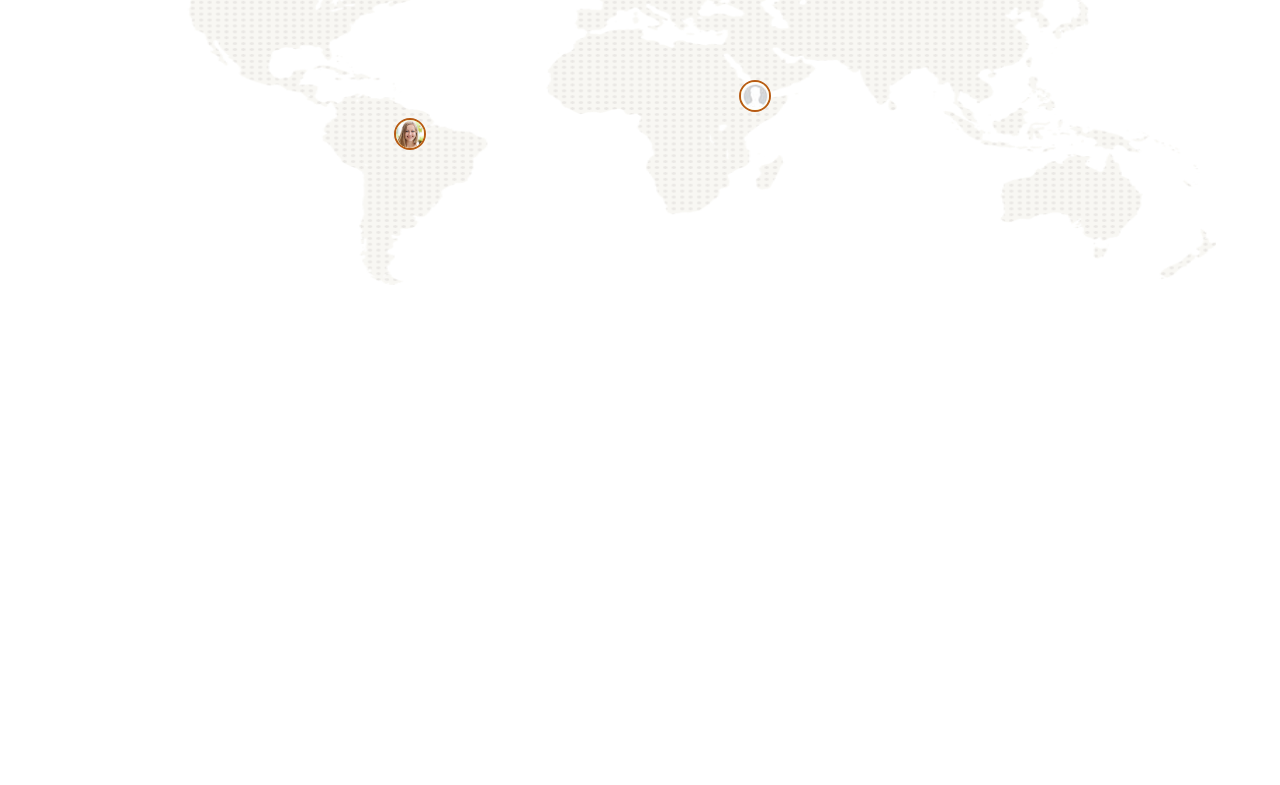
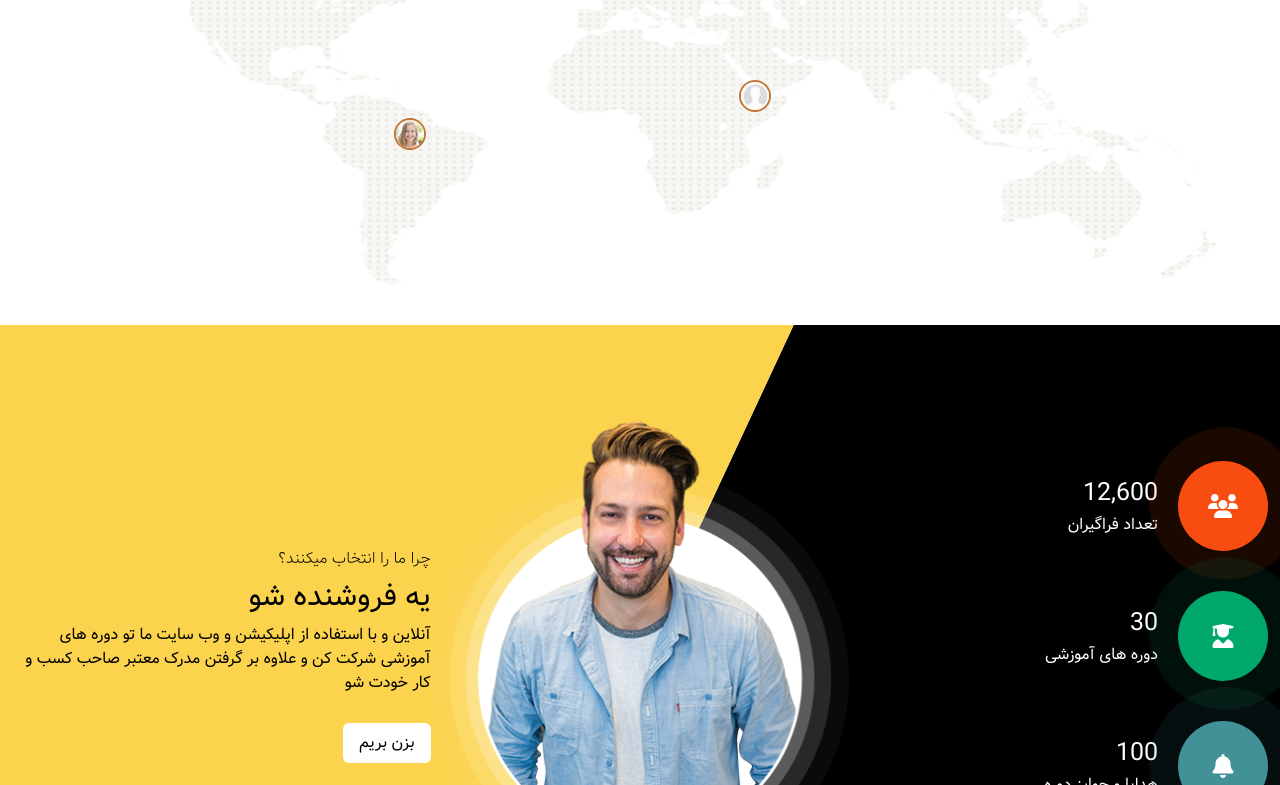
Before and after one commit to Ahadmtv/hojre, a React (Create React App) app: page / in a window 1280 px wide. Shown: the part 3455-4240 px from the top of the page. Before the commit the page ends 3740 px from the top, so only its background shows below. Built offline with nearby package versions, Linux system fonts and the light colour scheme.

Commit message:
AboutHome adeed

```diff
--- a/package.json
+++ b/package.json
@@ -16,10 +16,15 @@
     "@types/node": "^16.18.69",
     "@types/react": "^18.2.46",
     "@types/react-dom": "^18.2.18",
+    "countup.js": "^2.8.0",
+    "persianjs": "^0.4.0",
     "react": "^18.2.0",
+    "react-countup": "^6.5.0",
     "react-dom": "^18.2.0",
+    "react-intersection-observer": "^9.5.3",
     "react-router-dom": "^6.21.1",
     "react-scripts": "5.0.1",
+    "react-waypoint": "^10.3.0",
     "tippy.js": "^6.3.7",
     "typescript": "^4.9.5",
     "web-vitals": "^2.1.4"
--- /dev/null
+++ b/src/components/AboutHome.tsx
@@ -0,0 +1,76 @@
+
+import { FC } from "react";
+import CountUp from 'react-countup';
+import { useInView } from 'react-intersection-observer';
+import { Link } from "react-router-dom";
+const AboutHome: FC = () => {
+    const countList = [
+        {
+            iconName: 'fa-solid fa-users',
+            count: '12600',
+            text: 'تعداد فراگیران',
+            color: '#F94C10'
+        },
+        {
+            iconName: 'fa-solid fa-user-graduate',
+            count: '30',
+            text: 'دوره های آموزشی',
+            color: '#00A86B'
+        },
+        {
+            iconName: 'fa-solid fa-bell',
+            count: '100',
+            text: 'هدایا و جوایز دوره',
+            color: '#419197'
+        },
+    ]
+
+    const [inViewRef, inView] = useInView({
+        triggerOnce: true,
+        threshold: 0.1,
+    });
+
+    return (
+        <div className="my-10">
+            <div className="relative w-full" ref={inViewRef}>
+                <div className="bg-black absolute lg:left-1/2 w-full lg:-skew-x-[25deg] z-0 h-full"></div>
+                <div className="bg-amber-300 absolute lg:right-1/2 w-full lg:-skew-x-[25deg] z-0 h-full hidden lg:block"></div>
+                <div className="container mx-auto z-1 relative px-3">
+                    <div className="w-full h-full grid grid-co1-1 md:grid-cols-2 lg:grid-cols-3 py-24">
+                        <div>
+                            {countList.map((list, i) => {
+                                return (
+                                    <div key={i} className="flex items-center md:justify-normal my-10 max-w-[300px] md:max-w-max mx-auto md:mx-0">
+
+                                        <div className="relative">
+                                            <div style={{ backgroundColor: `${list.color}` }} className="w-[90px] h-[90px] rounded-full flex justify-center items-center z-[1] relative"><i className={`${list.iconName} text-2xl text-white`}></i></div>
+                                            <div style={{ backgroundColor: `${list.color}` }} className="w-[85px] h-[85px] rounded-full absolute top-0 right-0 z-[0] animate-ping"></div>
+                                        </div>
+                                        <div className="text-white mr-5">
+                                            {inView && <h4 className="text-[25px]"><CountUp start={0} end={Number(list.count)} /></h4>}
+                                            <p>{list.text}</p>
+                                        </div>
+
+                                    </div>
+                                )
+                            })}
+                        </div>
+                        <div className="md:order-last md:col-span-2 lg:order-none lg:col-span-1 flex justify-center items-center">
+                            <img src="./assets/images/instructor/01.png"></img>
+                        </div>
+                        <div className="flex justify-center items-center">
+                            <div className="text-white lg:text-black grid grid-col-1 gap-2">
+                                <h4 className="font-vazir-thin ">چرا ما را انتخاب میکنند؟</h4>
+                                <h4 className="font-vazir-bold text-3xl">یه فروشنده شو</h4>
+                                <p>آنلاین و با استفاده از اپلیکیشن و وب سایت ما تو دوره های آموزشی شرکت کن و علاوه بر گرفتن مدرک معتبر صاحب کسب و کار خودت شو</p>
+                                <div className="mt-5"><Link className="bg-white text-black rounded-md py-2 px-4 hover:-translate-y-1 duration-200 transition-transform ease-linear inline-block hover:bg-gray-100" to="/">بزن بریم</Link></div>
+                            </div>
+                        </div>
+                    </div>
+                </div>
+            </div>
+        </div>
+    )
+}
+
+export default AboutHome;
--- /dev/null
+++ b/src/components/persianjs.d.ts
@@ -0,0 +1 @@
+declare module 'persianjs';
--- a/src/pages/Home/Home.tsx
+++ b/src/pages/Home/Home.tsx
@@ -4,6 +4,7 @@ import CatHome from "../../components/CatHome"
 import ProductHome from "../../components/ProductHome"
 import RegisterHome from "../../components/RegisterHome"
 import MapHome from "../../components/MapHome"
+import AboutHome from "../../components/AboutHome"
 
 const Home: FC = () => {
   return (
@@ -13,6 +14,7 @@ const Home: FC = () => {
       <ProductHome/>
       <RegisterHome/>
       <MapHome/>
+      <AboutHome/>
     </div>
   )
 }
--- a/tailwind.config.js
+++ b/tailwind.config.js
@@ -5,6 +5,15 @@ module.exports = {
   ],
   theme: {
     extend: {
+      keyframes: {
+        ping: {
+          '0%': { transform: 'scale(0)', opacity: 1, transformOrigin: 'center' },
+          '100%': { transform: 'scale(2)', opacity: 0, transformOrigin: 'center' }
+        }
+      },
+      animation: {
+        ping: 'ping 1s cubic-bezier(0, 0, 0.2, 1) infinite'
+      },
       transitionProperty: {
         'height': 'height',
         'spacing': 'margin, padding',
```
Also changed, not shown: 1 other file (tests, documents, lock files or other folders).
